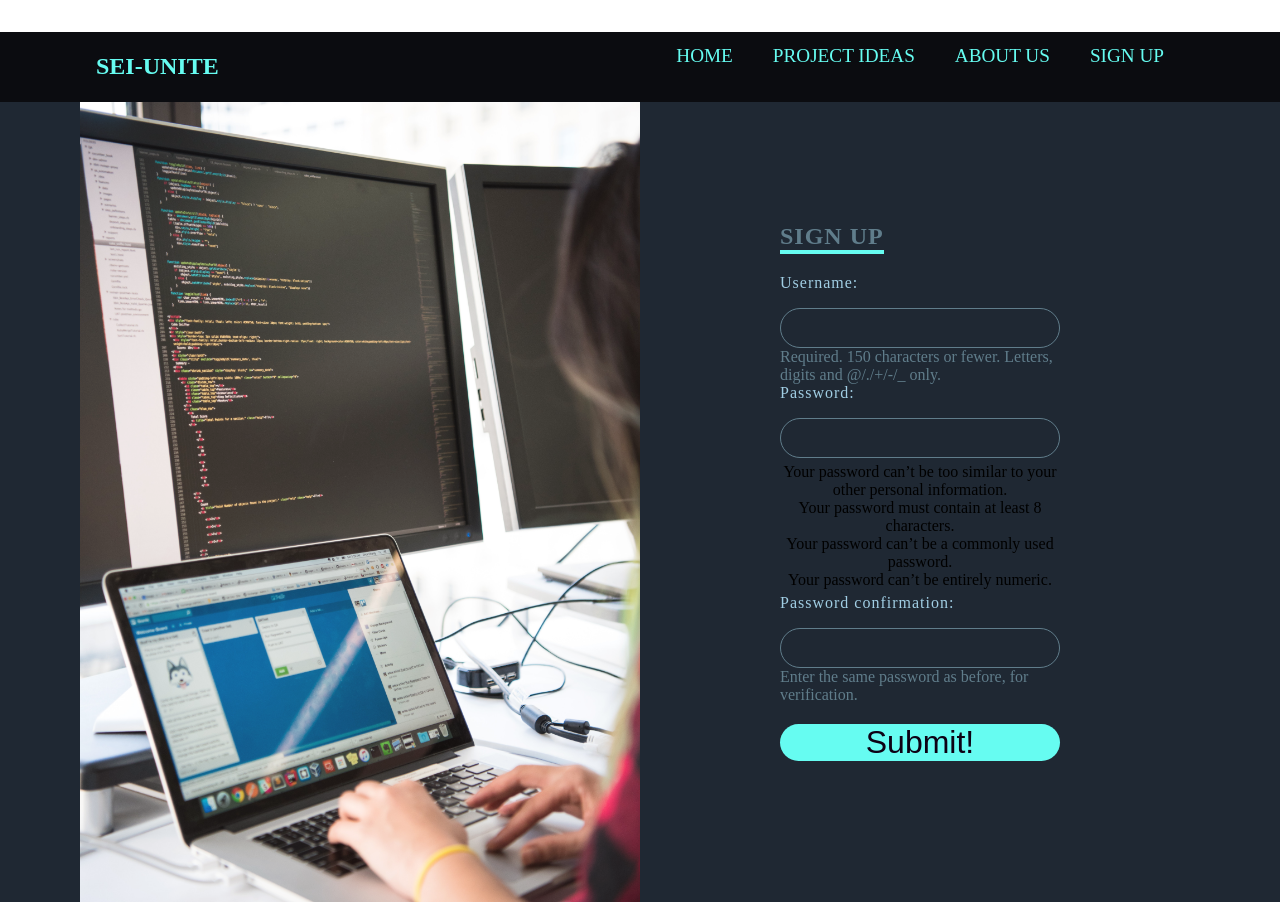
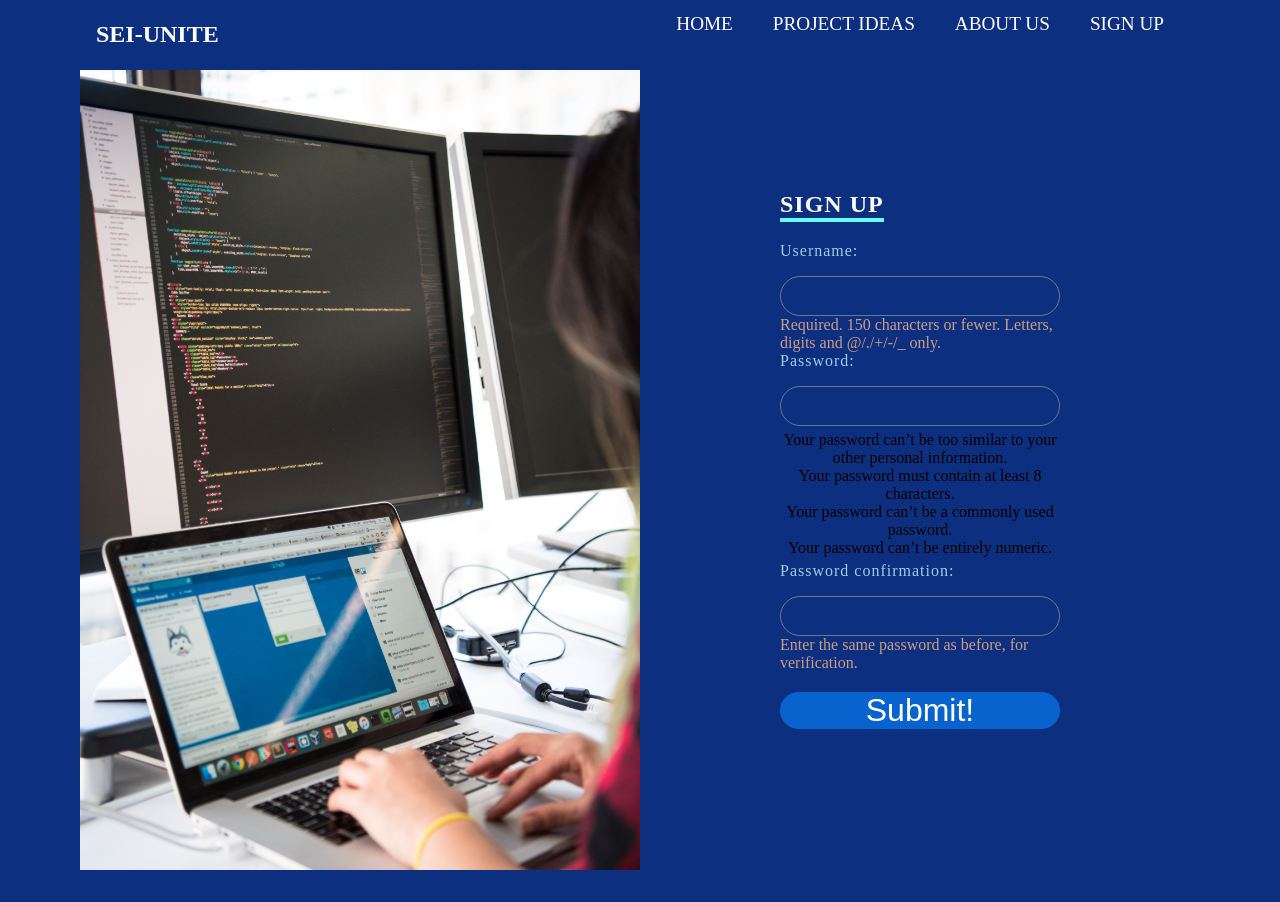
Before and after one commit to Jadessu/sei-unite, a Django app: page /accounts/signup/ in a window 1280 px wide. After the commit the page ends 870 px from the top, so only its background shows below. Run offline with Django 3.2, Linux system fonts and the light colour scheme.

Commit message:
add styling to landing page

```diff
--- a/main_app/static/css/base.css
+++ b/main_app/static/css/base.css
@@ -10,6 +10,11 @@
     --yellow-ish: #C5C6C7;
     --blue-ish: #66FCF1;
     --green-ish: #45A29E;
+
+    --main:#0d2f7f;
+    --ascent: #cb9e85;
+    --white: #fff;
+    --button: #0863ce;
 }
 
 
@@ -19,6 +24,7 @@ body{
     --warn: rgb(255, 102, 0);
     --danger: rgb(220, 20, 30);
     --secondary: rgb(57, 57, 57);
+    background-color: var(--main)
 }
 
 .bar{
@@ -28,19 +34,18 @@ body{
 }
 
 main{
-background-color: #BC6C25;
     background-blend-mode: lighten;
  height: 100vh;
 }
 
 nav{
-    background-color: var(--dark-color)
+    color: var(--white)
 }
 
 
 nav .logo{
     float: left;
-    color: var(--blue-ish);
+    color: var(--white);
     font-size: 1.5rem;
     font-weight: 600;
     line-height: 4.37rem ;
@@ -69,13 +74,12 @@ nav li{
 nav ul li{
     float: left;
     display: inline-block;
-    background-color: var(--dark-color);
 
     margin: 0 5px;
 }
 
 nav ul li a{
-    color: var(--blue-ish);
+    color: var(--white);
     text-decoration: none;
     line-height: 3rem;
     font-size: 1.2rem;
--- a/main_app/static/css/home.css
+++ b/main_app/static/css/home.css
@@ -11,10 +11,16 @@
     --yellow-ish: #C5C6C7;
     --blue-ish: #66FCF1;
     --green-ish: #45A29E;
+
+
+    --main:#0d2f7f;
+    --ascent: #cb9e85;
+    --white: #fff;
+    --button: #0863ce;
 }
 
 main{
-    background-color: var(--light-dark)
+    background-color: var(--main)
 }
   .home{
       position: relative;
@@ -38,7 +44,7 @@ main{
       left: 0;
       width: 100%;
       height: 100%;
-      background-color:rgb(17, 15, 13);
+      /* background-color:rgb(17, 15, 13); */
       z-index: 1;
       mix-blend-mode: screen;
   }
@@ -68,7 +74,7 @@ main{
   }
 
   .home .contentBx .formBx h2{
-      color: #607d8b;
+      color: var(--white);
       font-weight: 600;
       font-size: 1.5em;
       text-transform: uppercase;
@@ -116,8 +122,8 @@ main{
   }
 
    .login-submit{
-    background: var(--blue-ish);
-    color: rgb(13, 1, 20);
+    background: var(--button);
+    color: var(--white);
     outline: none;
     border: none;
     font-weight: 500;
@@ -125,14 +131,16 @@ main{
     font-size: 2rem;
     width: 100%;
     border-radius: 30px;
+    transition: all ease-in-out 350ms;
   }
 
   .login-submit:hover{
-      background: #fd558d;
+      background: #0a276b;
+      transform: scale(1.03)
   }
 
   .inputBx p{
-      color: #607d8b;
+      color: var(--ascent);
 
   }
 
@@ -140,10 +148,11 @@ main{
       margin-top: 10px;
       justify-content: center;
       text-align: center;
+      color: var(--ascent);
   }
 
   .inputBx p a{
-   color: var(--blue-ish);
+   color: var(--white);
   }
 
 
--- a/main_app/templates/base.html
+++ b/main_app/templates/base.html
@@ -15,13 +15,14 @@
     <link rel="stylesheet" type="text/css" href="{% static 'css/base.css' %}">
     <link rel="stylesheet" href="https://use.fontawesome.com/releases/v5.15.4/css/all.css" integrity="sha384-DyZ88mC6Up2uqS4h/KRgHuoeGwBcD4Ng9SiP4dIRy0EXTlnuz47vAwmeGwVChigm" crossorigin="anonymous">
 
+
   {% block head %}
   {% endblock %}
 </head>
 <body>
-<div class = "bar">
+{% comment %} <div class = "bar">
 
-</div>
+</div> {% endcomment %}
 <header>
   <nav>
     <div class="logo">SEI-UNITE</div>
--- a/main_app/templates/home.html
+++ b/main_app/templates/home.html
@@ -11,7 +11,10 @@
 
 <div class="home">
   <div class="imgBx">
-<img src="{% static 'img/teamwork.jpg' %}" alt="">
+{% comment %} <img src="{% static 'img/teamwork.jpg' %}" alt=""> {% endcomment %}
+{% comment %} <script src="https://unpkg.com/@lottiefiles/lottie-player@latest/dist/lottie-player.js"></script>
+<lottie-player src="https://assets1.lottiefiles.com/private_files/lf30_lwubnwbl.json"  background="transparent"  speed="0.5"  style="width: 850px; height: 850px;"  loop controls autoplay></lottie-player> {% endcomment %}
+
   </div>
   <div class="contentBx">
   <div class="formBx">
```
